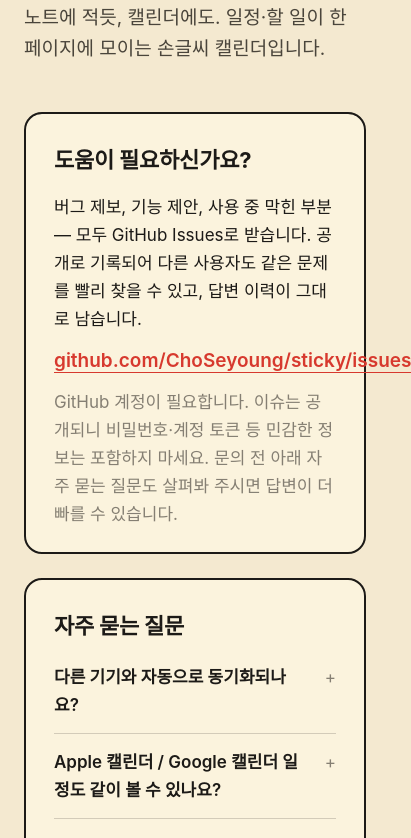
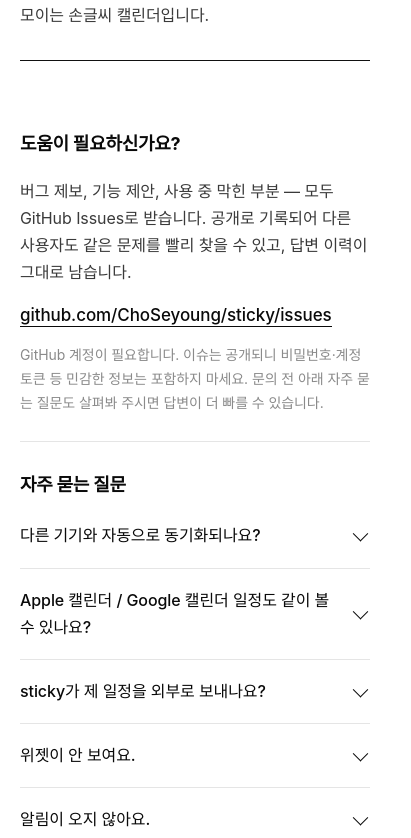
Before and after one commit to ChoSeyoung/sticky-config, a plain HTML site: page index.html in a window 390 px wide. Shown: the part 139-977 px from the top of the page, 411 px wide, since content can reach past the window. Drawn offline with Linux system fonts and the light colour scheme.

Commit message:
Redesign support pages with monochrome editorial style

```diff
--- a/index.html
+++ b/index.html
@@ -3,7 +3,8 @@
 <head>
 <meta charset="utf-8">
 <meta name="viewport" content="width=device-width, initial-scale=1">
-<meta name="theme-color" content="#F4E9D0">
+<meta name="theme-color" content="#FFFFFF" media="(prefers-color-scheme: light)">
+<meta name="theme-color" content="#0A0A0A" media="(prefers-color-scheme: dark)">
 <title>sticky · 도움말</title>
 <link rel="stylesheet" href="style.css">
 </head>
--- a/style.css
+++ b/style.css
@@ -1,13 +1,12 @@
-/* sticky support pages — paper-and-ink palette mirroring the app */
+/* sticky support pages — monochrome editorial */
 :root {
-  --paper:        #F4E9D0;
-  --paper-elev:   #FBF3DD;
-  --ink:          #1C1A17;
-  --ink-2:        #4A453B;
-  --ink-3:        #857F73;
-  --accent:       #D7392E;
-  --border:       #1C1A17;
-  --rule:         rgba(28, 26, 23, 0.18);
+  --bg:        #FFFFFF;
+  --bg-elev:   #FFFFFF;
+  --ink:       #0A0A0A;
+  --ink-2:     #3A3A3A;
+  --ink-3:     #8A8A8A;
+  --rule:      #E5E5E5;
+  --rule-strong: #111111;
 }
 
 * { box-sizing: border-box; }
@@ -16,125 +15,212 @@
 
 body {
   margin: 0;
-  background: var(--paper);
+  background: var(--bg);
   color: var(--ink);
   font-family: -apple-system, BlinkMacSystemFont, "Apple SD Gothic Neo",
-               "Pretendard", "Noto Sans KR", "Segoe UI", Roboto, sans-serif;
-  font-size: 17px;
-  line-height: 1.65;
+               "Pretendard", "Noto Sans KR", "Inter", "Segoe UI", Roboto, sans-serif;
+  font-size: 16px;
+  line-height: 1.7;
+  letter-spacing: -0.005em;
   -webkit-font-smoothing: antialiased;
+  -moz-osx-font-smoothing: grayscale;
 }
 
 .wrap {
-  max-width: 720px;
+  max-width: 680px;
   margin: 0 auto;
-  padding: 56px 24px 96px;
+  padding: 88px 24px 120px;
 }
 
 .hero {
   text-align: left;
-  margin-bottom: 48px;
+  margin-bottom: 56px;
+  padding-bottom: 40px;
+  border-bottom: 1px solid var(--rule-strong);
 }
 
 .hero h1 {
-  font-size: 44px;
-  letter-spacing: -0.02em;
-  margin: 0 0 12px;
+  font-size: 56px;
+  font-weight: 700;
+  letter-spacing: -0.035em;
+  line-height: 1.05;
+  margin: 0 0 18px;
 }
 
 .hero .lede {
-  font-size: 19px;
+  font-size: 17px;
   color: var(--ink-2);
   margin: 0;
-  max-width: 56ch;
+  max-width: 52ch;
+  line-height: 1.6;
 }
 
 section {
-  background: var(--paper-elev);
-  border: 2px solid var(--border);
-  border-radius: 18px;
-  padding: 28px 28px 24px;
-  margin: 0 0 24px;
+  background: transparent;
+  border: 0;
+  border-radius: 0;
+  padding: 36px 0 32px;
+  margin: 0;
+  border-bottom: 1px solid var(--rule);
+}
+
+section:last-of-type {
+  border-bottom: 0;
 }
 
 section h2 {
-  font-size: 22px;
-  letter-spacing: -0.01em;
-  margin: 0 0 14px;
+  font-size: 20px;
+  font-weight: 700;
+  letter-spacing: -0.015em;
+  margin: 0 0 18px;
+  color: var(--ink);
 }
 
-section p { margin: 0 0 12px; }
+section p {
+  margin: 0 0 14px;
+  color: var(--ink-2);
+}
 section p:last-child { margin-bottom: 0; }
 
 section ul {
-  margin: 0 0 8px;
-  padding-left: 20px;
+  margin: 0 0 12px;
+  padding-left: 18px;
+  color: var(--ink-2);
 }
 section li {
-  margin-bottom: 6px;
+  margin-bottom: 8px;
+}
+section li::marker {
+  color: var(--ink-3);
+}
+
+strong {
+  color: var(--ink);
+  font-weight: 600;
 }
 
 a {
-  color: var(--accent);
+  color: var(--ink);
   text-decoration: none;
-  border-bottom: 1.5px solid currentColor;
+  border-bottom: 1px solid var(--ink);
+  padding-bottom: 1px;
+  transition: opacity 120ms ease;
 }
-a:hover { opacity: 0.78; }
+a:hover { opacity: 0.55; }
 
-.muted { color: var(--ink-3); }
+.muted {
+  color: var(--ink-3);
+  font-size: 14px;
+}
 
 .contact {
-  font-size: 19px;
-  margin-top: 8px;
+  font-size: 17px;
+  margin-top: 14px;
+  margin-bottom: 14px !important;
 }
-.contact a { font-weight: 600; }
+.contact a {
+  font-weight: 500;
+  word-break: break-all;
+}
 
+/* FAQ */
 details {
   border-top: 1px solid var(--rule);
-  padding: 14px 0;
+  padding: 18px 0;
 }
-details:first-of-type { border-top: 0; padding-top: 4px; }
-details:last-of-type { padding-bottom: 0; }
+details:first-of-type {
+  border-top: 0;
+  padding-top: 4px;
+}
+details:last-of-type {
+  padding-bottom: 0;
+}
 
 summary {
   cursor: pointer;
-  font-weight: 600;
+  font-weight: 500;
+  color: var(--ink);
   list-style: none;
   position: relative;
-  padding-right: 28px;
+  padding-right: 32px;
+  outline: none;
 }
 summary::-webkit-details-marker { display: none; }
 summary::after {
-  content: "+";
+  content: "";
   position: absolute;
-  right: 0;
-  top: 0;
-  font-weight: 400;
-  color: var(--ink-3);
-  transition: transform 120ms ease;
+  right: 4px;
+  top: 50%;
+  width: 10px;
+  height: 10px;
+  border-right: 1.5px solid var(--ink);
+  border-bottom: 1.5px solid var(--ink);
+  transform: translateY(-70%) rotate(45deg);
+  transition: transform 160ms ease;
 }
-details[open] summary::after { content: "−"; }
+details[open] summary::after {
+  transform: translateY(-30%) rotate(-135deg);
+}
+summary:focus-visible {
+  outline: 2px solid var(--ink);
+  outline-offset: 4px;
+  border-radius: 2px;
+}
 
 details p {
-  margin-top: 10px;
+  margin-top: 12px;
   color: var(--ink-2);
 }
 
+/* Footer */
 footer {
-  margin-top: 40px;
-  text-align: center;
-  font-size: 14px;
+  margin-top: 64px;
+  padding-top: 32px;
+  border-top: 1px solid var(--rule);
+  text-align: left;
+  font-size: 13px;
+}
+footer p {
+  margin: 0 0 6px;
+  color: var(--ink-3);
+}
+footer a {
+  color: var(--ink-2);
+  border-bottom-color: var(--rule);
 }
 
+/* Small screens */
+@media (max-width: 520px) {
+  .wrap {
+    padding: 56px 20px 80px;
+  }
+  .hero {
+    margin-bottom: 40px;
+    padding-bottom: 32px;
+  }
+  .hero h1 {
+    font-size: 40px;
+  }
+  .hero .lede {
+    font-size: 16px;
+  }
+  section {
+    padding: 28px 0 26px;
+  }
+  section h2 {
+    font-size: 18px;
+  }
+}
+
+/* Dark mode — pure inversion */
 @media (prefers-color-scheme: dark) {
   :root {
-    --paper:      #2A2520;
-    --paper-elev: #352F28;
-    --ink:        #F2E6CA;
-    --ink-2:      #C9BFA6;
-    --ink-3:      #928876;
-    --accent:     #E85248;
-    --border:     #F2E6CA;
-    --rule:       rgba(242, 230, 202, 0.18);
+    --bg:        #0A0A0A;
+    --bg-elev:   #0A0A0A;
+    --ink:       #FFFFFF;
+    --ink-2:     #C7C7C7;
+    --ink-3:     #7A7A7A;
+    --rule:      #232323;
+    --rule-strong: #FFFFFF;
   }
 }
```
Also changed, not shown: privacy.html (+2 -1 lines).
